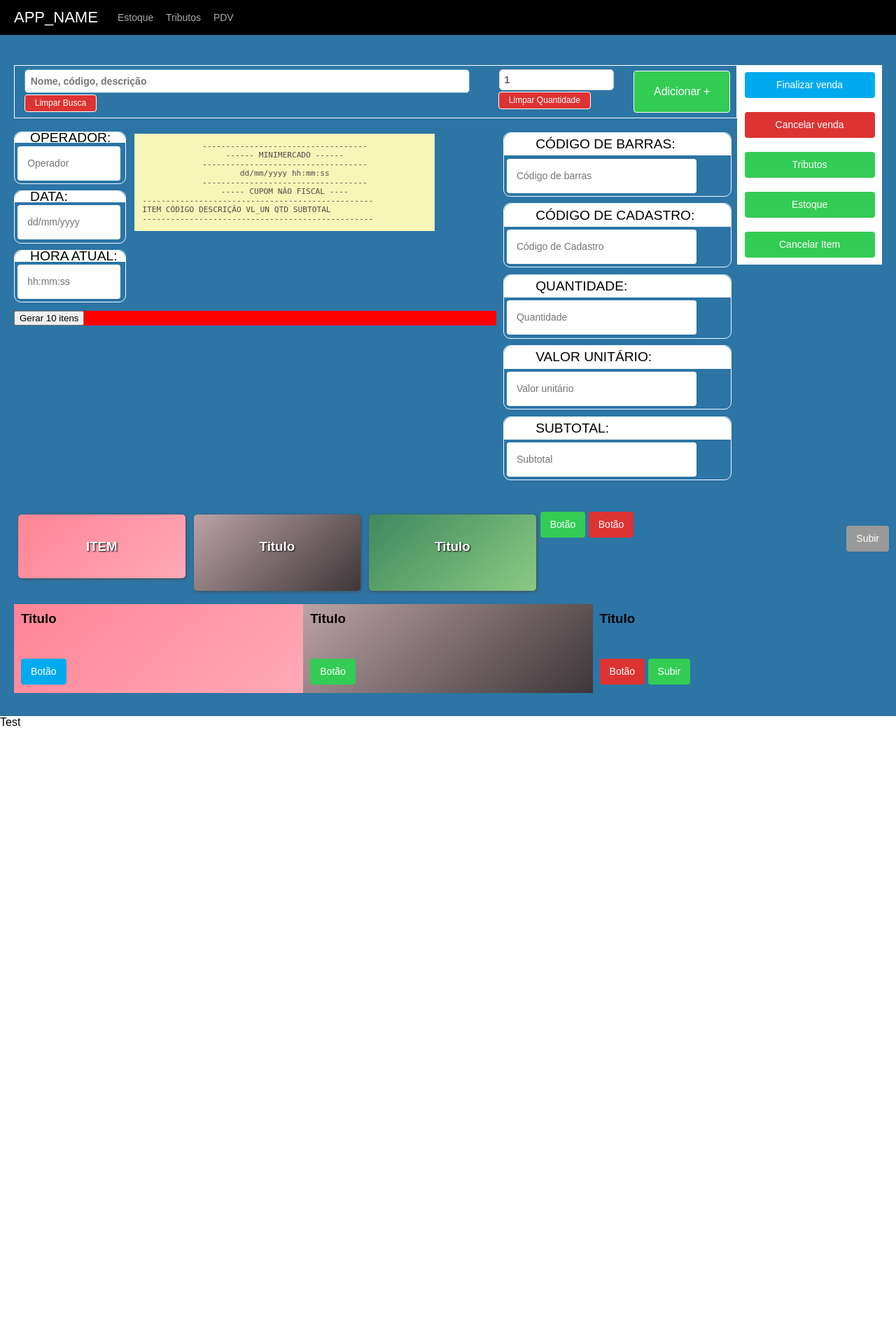
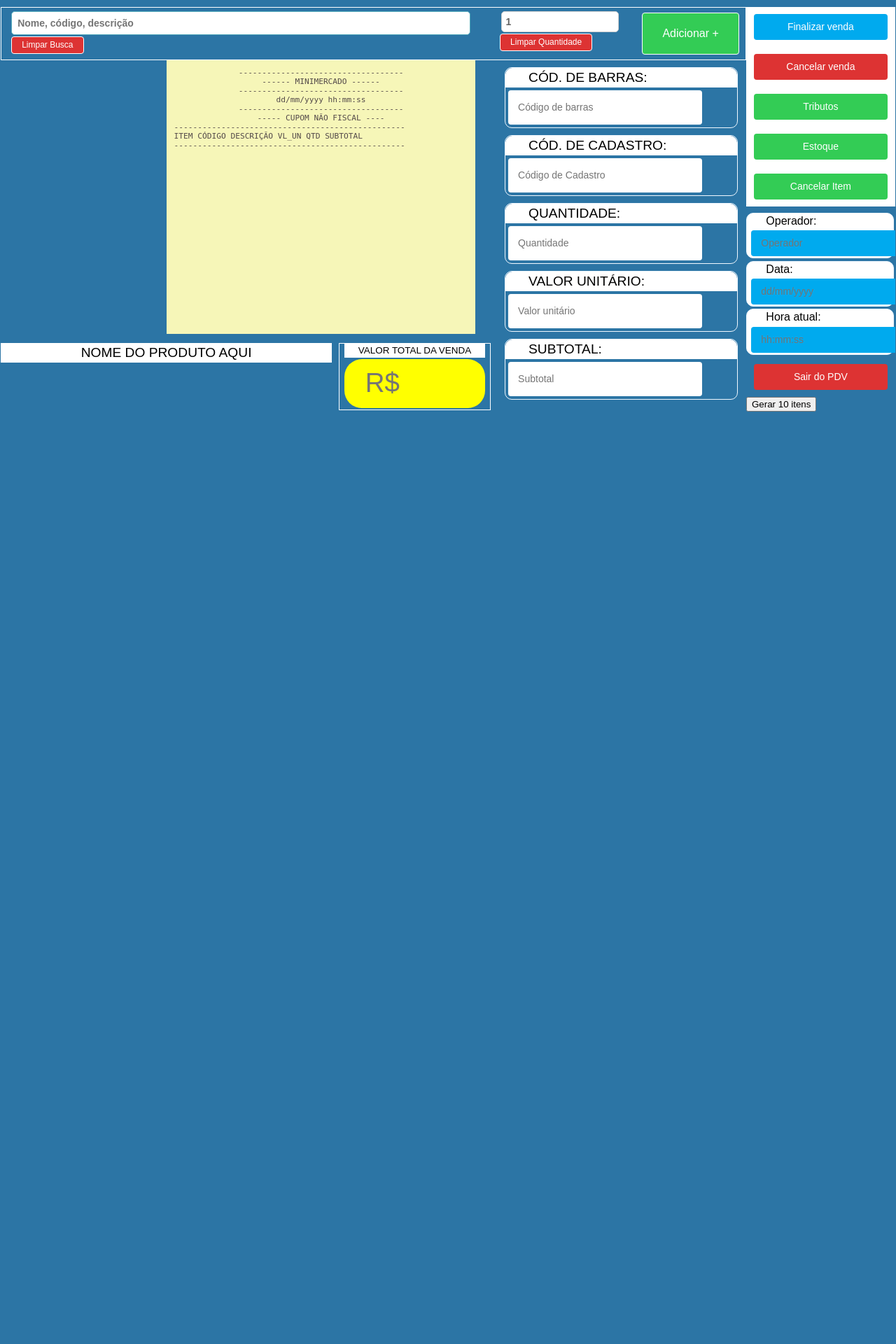
Before and after one commit to TiagoFrancaFernandesOPEN/crud_minimercado, a PHP site: page /?p=pdv in a window 1280 px wide. Shown: the top 1920 px of the page at 70% size. After the commit the page ends 588 px from the top, so only its background shows below. Run offline with PHP 8.4, Linux system fonts and the light colour scheme; lists and menus that the app fills with data are empty; some libraries are stand-ins or nearby versions.

Commit message:
Finalizando o front do PDV

```diff
--- a/app/public/css/estilo.css
+++ b/app/public/css/estilo.css
@@ -1,3 +1,4 @@
+@import url("./root.css");
 .mercado_quadro {
   background: #eee;
   padding: 20px;
@@ -23,54 +24,60 @@
   margin-top: 10px;
   display: inline-block;
 }
+
 .pink {
   background-image: linear-gradient(-222deg, #FF8494, #ffa9b7);
   /* box-shadow: 0px 0px 52px -18px rgba(0, 0, 0, 0.75); */
+}
 
-}
 .grey {
   background-image: linear-gradient(-222deg, rgb(187, 162, 165), #3d3638);
   /* box-shadow: 0px 0px 52px -18px rgba(0, 0, 0, 0.75); */
+}
 
-}
 .green {
   background-image: linear-gradient(-222deg, rgb(64, 136, 94), #8aca82);
   /* box-shadow: 0px 0px 52px -18px rgba(0, 0, 0, 0.75); */
-
 }
 
-.produto{
+.produto {
   margin: 6px;
   padding: 12px;
-  border-radius:5px;
+  border-radius: 5px;
   box-shadow: #504949 1px 1px 4px 0px;
-  color:#fff;
+  color: #fff;
   text-shadow: black 1px 1px 2px;
 }
-.produto:hover{
-  cursor:pointer;
+
+.produto:hover {
+  cursor: pointer;
   box-shadow: 2px 2px 6px 4px rgba(0, 0, 0, 0.75);
 }
-.f-left{
-  float:left;
-  margin-left:2px;
+
+.f-left {
+  float: left;
+  margin-left: 2px;
 }
-.f-rigth{
-  float:right;
-  margin-right:2px;
+
+.f-rigth {
+  float: right;
+  margin-right: 2px;
 }
+
 table th:last-child {
   width: 25%;
 }
 
 /* Itens da tela inicial */
+
 a.produto {
   /* height: 10em; */
   text-align: center;
   padding: 1em;
   text-decoration: none;
 }
-button.produto{
+
+button.produto {
   height: 12em;
   text-align: center;
   padding: 1em;
@@ -90,21 +97,35 @@ Página PDV
 ////////////////////////////////////////
 */
 
+.dashed {
+  border: 0 none;
+  border-top: 2px dashed #322f32;
+  background: none;
+  height: 0;
+}
+
 .pdv_container {
-  background: #2c75a5;
-  padding: 20px;
+  background: var(--azul-mob);
+  padding: 1px;
 }
+
+.base_container {
+  background: var(--azul-mob);
+  margin: 0.2em 0;
+}
+
 .keep_item_top {
   border: white solid 1px;
   top: 0px;
   position: relative;
-  padding:5px 0;
+  padding: 5px 0;
+  margin-top: 0.56em;
 }
 
-.keep_item_top input{
+.keep_item_top input {
   color: #636363;
-  background:white;
-  font-weight:bold;
+  background: white;
+  font-weight: bold;
   width: 87%;
   margin-left: 5px;
   border-radius: 5px;
@@ -144,18 +165,16 @@ Página PDV
 }
 
 .btnSearch:hover {
-  color: black;
+  /* color: black; */
   border: black solid 1px;
-  background:white;
+  /* background: white; */
 }
 
-.uppercase{
+.uppercase {
   text-transform: uppercase;
 }
 
-#limparItemSearch{
-  font-size: 12px;
-  /* padding: 12px 24px; */
+#limparItemSearch {
   line-height: 2px;
   margin-left: 2%;
 }
@@ -164,7 +183,8 @@ Página PDV
   background: white;
   margin-top: 4%;
 }
-.quickActionBtn{
+
+.quickActionBtn {
   width: 90%;
   margin: 10px auto;
   margin-left: 5%;
@@ -172,7 +192,7 @@ Página PDV
 
 .produtoInputContainer label {
   border: aliceblue solid 1px;
-    width: 100%;
+  width: 99%;
   display: inline-grid;
   text-indent: 10%;
   font-size: 1.2em;
@@ -185,18 +205,31 @@ Página PDV
   line-height: 0px;
   display: inline-grid;
   background: white !important;
-    padding: 5%;
   color: black;
   border-radius: 10px 10px 0 0;
   text-transform: uppercase;
+  padding: 0.73em 0;
 }
 
-.produtoInputContainer label input,.produtoInputContainer label input:hover {
+.produtoInputContainer label input, .produtoInputContainer label input:hover {
   color: #000;
   background: #fff;
   width: 75%;
   height: 2em;
   margin: 0.3em;
+}
+
+.espacadorTermico {
+    background: transparent;
+    height: 0.1em;
+}
+
+.ocultarDesktop {
+  display: none;
+}
+
+.ocultarMobile {
+  display: inline-block;
 }
 
 .papelTermico {
@@ -205,33 +238,140 @@ Página PDV
   font-family: monospace;
   width: 90%;
   color: #534949;
-    max-height:480px;
-    overflow:auto;
+  height: 375px;
+  overflow: auto;
 }
-.papelTermico table thead tr th, .papelTermico table tbody tr td{
+
+.papelTermico table thead tr th, .papelTermico table tbody tr td {
   font-weight: lighter !important;
   font-size: 0.9em !important;
   font-size: 0.7em !important;
 }
 
-.dashed{
-  border: 0 none;
-  border-top: 2px dashed #322f32;
-  background: none;
-  height:0;
+.caixaDetails {
+  margin-top: 0.6em;
 }
 
-@media (max-width: 500px)
-{
-  #itemSearchAdd {
-      padding: 6px;
+input#total_total_venda {
+  -webkit-appearance: none;
+  width: 70%;
+  background: yellow;
+  border-radius: 25px;
+}
+
+#espacamento_base {
+  display: none;
+}
+
+#total_total_venda_container label span {
+  line-height: 0px;
+  display: inline-grid;
+  background: white !important;
+  color: black;
+  /* border-radius: 10px 10px 0 0; */
+  text-transform: uppercase;
+  padding: 0.73em 0;
+  font-size: 0.7em;
+}
+
+#total_total_venda_container label {
+  border: white solid 1px;
+  display: inline-grid;
+  text-indent: 10%;
+  font-size: 1.2em;
+  line-height: 0px;
+  margin-bottom: 0.5em;
+  padding: 0 3%;
+}
+
+#produtoInput_nome_big {
+  line-height: 0px;
+  display: inline-grid;
+  background: white !important;
+  color: black;
+  text-transform: uppercase;
+  padding: 14px;
+  box-sizing: border-box;
+  margin-top: 10px;
+  font-size: 1.2em;
+  text-align: center;
+}
+
+.caixaDetails label {
+  border: aliceblue solid 1px;
+  width: 95%;
+  display: inline-grid;
+  text-indent: 10%;
+  font-size: 1em;
+  line-height: 0px;
+  border-radius: 10px;
+  margin-bottom: 0.2em;
+  padding-left: 3%;
+  background: white;
+}
+
+.caixaDetails label span {
+  color: black;
+  padding: .7em 0;
+}
+
+@media (max-width: 500px) {
+  .ocultarMobile {
+    display: none;
+  }
+  .ocultarDesktop {
+    display: inline-block;
+  }
+  .mobile_btn {
+    width: 30%;
+    right: 2%;
+  }
+  #itemSearchAdd, .btnSearch {
+    padding: 16px;
     font-size: large;
     float: unset;
     margin-right: unset;
   }
-  .topBorder{
+  .topBorder {
     border-top: white solid 1px;
     padding-top: 5px;
     margin-top: 5px;
   }
+  .produto {
+    margin: 4px 0 2px 0;
   }
+  div#total_total_venda_container {
+    position: fixed;
+    bottom: 10px;
+    z-index: 1000;
+    width: 65%;
+    left: 2%;
+    background: white;
+    box-shadow: black 1px 1px;
+  }
+  #espacamento_base {
+    display: inline-block;
+    width: 100%;
+    padding-bottom: 8em;
+  }
+  .keep_item_top input, .keep_item_top input[type="number"], .produtoInputContainer label input {
+    font-size: 1.2em;
+    padding: 0.8em 0.5em;
+  }
+  .mobile_btn .toTop {
+    width: 100%;
+    padding: 0.6em 0;
+    color: white;
+    font-size: 1.2em;
+    background: #045c5c;
+    margin-top: 0.5em;
+  }
+  .mobile_btn .go_acoes_venda {
+    width: 100%;
+    padding: 0.3em 0;
+    color: white;
+    font-size: 1.2em;
+    background: #dd3333;
+    text-align: center;
+  }
+}
--- a/app/public/css/min.css
+++ b/app/public/css/min.css
@@ -89,7 +89,8 @@ form>* {
 }
 
 .row {
-    margin: 1% 0;
+    /* margin: 1% 0; */
+    margin: 0;
     overflow: auto
 }
 
--- /dev/null
+++ b/app/public/css/root.css
@@ -0,0 +1,31 @@
+:root {
+  --blue: #007bff;
+  --indigo: #6610f2;
+  --purple: #6f42c1;
+  --pink: #e83e8c;
+  --red: #dc3545;
+  --orange: #fd7e14;
+  --yellow: #ffc107;
+  --green: #28a745;
+  --teal: #20c997;
+  --cyan: #17a2b8;
+  --white: #fff;
+  --gray: #6c757d;
+  --gray-dark: #343a40;
+  --primary: #007bff;
+  --secondary: #6c757d;
+  --success: #28a745;
+  --info: #17a2b8;
+  --warning: #ffc107;
+  --danger: #dc3545;
+  --light: #f8f9fa;
+  --dark: #343a40;
+  --breakpoint-xs: 0;
+  --breakpoint-sm: 576px;
+  --breakpoint-md: 768px;
+  --breakpoint-lg: 992px;
+  --breakpoint-xl: 1200px;
+  --font-family-sans-serif: -apple-system, BlinkMacSystemFont, "Segoe UI", Roboto, "Helvetica Neue", Arial, "Noto Sans", sans-serif, "Apple Color Emoji", "Segoe UI Emoji", "Segoe UI Symbol", "Noto Color Emoji";
+  --font-family-monospace: SFMono-Regular, Menlo, Monaco, Consolas, "Liberation Mono", "Courier New", monospace;
+  --azul-mob: #2c75a5;
+}
--- a/app/public/js/scripts.js
+++ b/app/public/js/scripts.js
@@ -1,3 +1,12 @@
+function scrollToID(aid) {
+  var aTag = jQuery("#" + aid);
+  if (aTag.length) {
+    jQuery('html,body').animate({ scrollTop: aTag.offset().top }, 'slow');
+  }else{
+    console.log('Nenhum item com o ID "'+aid+'"');
+  };
+}
+
 var key = 'p', value = 'start', here = window.location.href;
 function updateQueryStringParameter(uri, key, value) {
   var re = new RegExp("([?&])" + key + "=.*?(&|$)", "i");
@@ -56,20 +65,38 @@ function promptRemoverItemDoCupom() {
   }
 }
 
+function promptGoToStart() {
+  if (! confirm('Deseja sair da tela de vendas?')) {
+    return false;
+  }else{
+    window.location.href = goToStart;
+  }
+}
+
 //Adiconar eventos ao carregar a página
 jQuery(document).ready(function () {
   jQuery('#itemSearch').focus();
+
   jQuery('.go.btnGoToStart').on('click', function () {
     window.location.href = goToStart;
   });
+
   jQuery('#itemSearch').on('change',function(){
     jQuery('#qtdItemSearch').val('1');
   });
 
-  $(".toTop").click(function () {
-    $('html, body').animate({
-      scrollTop: $("#topIsHere").offset().top
-    }, 1000);
+  // jQuery(".toTop").click(function () {
+  //   jQuery('html, body').animate({
+  //     scrollTop: jQuery("#topIsHere").offset().top
+  //   }, 1000);
+  // });
+
+  jQuery(".toTop").click(function () {
+    scrollToID('topIsHere');
+  });
+
+  jQuery(".go_acoes_venda").click(function () {
+    scrollToID('acoes_venda');
   });
 
 });
--- a/app/public/views/pages/pdv.php
+++ b/app/public/views/pages/pdv.php
@@ -4,16 +4,18 @@ $pageTitle = APP_NAME;
 ?>
 <?php require_once '_includes/header.php' ?>
 
-<?php require_once '_includes/menu.php' ?>
+<?php // require_once '_includes/menu.php' ?>
 
-
+<style>
+body{background:var(--azul-mob);}
+</style>
 <div class="container_produtos">
-  <span id="topIsHere" style="display:none;"></span>
   <div class="pdv_container">
     <div class="row">
       <div class="col c10">
       <div class="row keep_item_top">
         <div class="col c8">
+          <span name="topIsHere" id="topIsHere" style="display:none;"></span>
           <input type="text" id="itemSearch" placeholder="Nome, código, descrição">
           <button class="btnSearch btn btn-sm btn-c"
           onclick="jQuery('#itemSearch').val('')" id="limparItemSearch">Limpar Busca</button>
@@ -30,7 +32,7 @@ $pageTitle = APP_NAME;
             <option value="5"></option>
             <option value="10"></option>
           </datalist>
-          <div class="btnSearch btnSearch btn btn-sm btn-c" onclick="jQuery('#qtdItemSearch').val('')" id="limparQtdItemSearch">
+          <div class="btnSearch btn btn-sm btn-c" onclick="jQuery('#qtdItemSearch').val('')" id="limparQtdItemSearch">
             Limpar Quantidade</div>
         </div><div class="col c2 topBorder">
           <button id="itemSearchAdd" class="btnSearch btn btn-sm btn-b" type="button">Adicionar</button>
@@ -39,21 +41,7 @@ $pageTitle = APP_NAME;
       <div class="row">
         <div class="col c8">
           <div class="row">
-            <div class="col c3">
-              <div class="row">
-                <div class="col c11 produtoInputContainer">
-                  <label style=><span>Operador:</span>
-                    <input class="btn btn-sm btn-c" type="text" placeholder="Operador" disabled>
-                  </label>
-                  <label><span>Data:</span>
-                    <input class="btn btn-sm btn-a produtoInputVal" type="text" placeholder="dd/mm/yyyy" disabled>
-                  </label>
-                  <label><span>Hora atual:</span>
-                    <input class="btn btn-sm btn-b produtoInputVal" type="text" placeholder="hh:mm:ss" disabled>
-                  </label>
-                </div>
-              </div>
-            </div>
+            <div class="col c4 espacadorTermico ocultarMobile"></div>
             <div class="col c8">
               <div class="row">
                 <div class="col c8 papelTermico">
@@ -77,26 +65,31 @@ $pageTitle = APP_NAME;
                     </tbody>
                   </table>
                 </div>
-                <button class="btn btn-sm toTop ocultarDesktop fixed-box">Subir</button>
               </div>
             </div>
-            <div class="col c12" style="background: red;">
-              <script>
-              function gerar10() {
-                for(i=0;i<10;i++){
-                  adicionarLinhaAoCupom();
-                }
-              }
-              </script>
-            <button onclick="gerar10()">Gerar 10 itens</button>
+            <div class="col c12 base_container">
+              <div class="row">
+                <div class="col c8">
+                   <div class="row">
+                     <div class="col c12" id="produtoInput_nome_big">
+                      Nome do produto aqui
+                    </div>
+                  </div>
+                </div>
+                <div class="col c4" id="total_total_venda_container" >
+                  <label><span>Valor Total da Venda</span>
+                    <input id="total_total_venda" class="btn" type="text" placeholder="R$" disabled/>
+                  </label>
+                </div>
+              </div>
             </div>
           </div>
         </div>
         <div class="col c4 produtoInputContainer">
-          <label><span>Código de barras:</span>
+          <label><span>Cód. de barras:</span>
             <input class="btn btn-sm btn-c produtoInputVal" type="text" placeholder="Código de barras" />
           </label>
-          <label><span>Código de Cadastro:</span>
+          <label><span>Cód. de Cadastro:</span>
             <input class="btn btn-sm btn-c produtoInputVal" type="text" placeholder="Código de Cadastro" />
           </label>
           <label><span>Quantidade:</span>
@@ -115,31 +108,41 @@ $pageTitle = APP_NAME;
       <div class="col c2">
         <div class="row">
             <div class="col c12 containerQuickAction topBorder">
+              <span id="acoes_venda"></span>
               <button class="btn btn-sm btn-a quickActionBtn" type="button">Finalizar venda</button>
               <button class="btn btn-sm btn-c quickActionBtn" type="button">Cancelar venda</button>
               <button class="btn btn-sm btn-b quickActionBtn" type="button">Tributos</button>
               <button class="btn btn-sm btn-b quickActionBtn" type="button">Estoque</button>
               <button class="btn btn-sm btn-b quickActionBtn" type="button" onclick="promptRemoverItemDoCupom()">Cancelar Item</button>
             </div>
+            <div class="col c12 caixaDetails">
+              <label style=><span>Operador:</span>
+                <input class="btn btn-sm btn-a" type="text" placeholder="Operador" disabled>
+              </label>
+              <label><span>Data:</span>
+                <input class="btn btn-sm btn-a produtoInputVal" type="text" placeholder="dd/mm/yyyy" disabled>
+              </label>
+              <label><span>Hora atual:</span>
+                <input class="btn btn-sm btn-a produtoInputVal" type="text" placeholder="hh:mm:ss" disabled>
+              </label>
+              <button class="btn btn-sm btn-c quickActionBtn" type="button" onclick="promptGoToStart()">Sair do PDV</button>
+            </div>
+            <script>
+              function gerar10() {
+                for (i = 0; i < 10; i++) {
+                  adicionarLinhaAoCupom();
+                }
+              }
+            </script>
+            <button onclick="gerar10()">Gerar 10 itens</button>
+        </div>
+        <div id="espacamento_base">
+        </div>
         </div>
       </div><!-- FIM Sidebar Direita -->
     </div>
-    <div class="row">
-      <a href="#item" class="col c2 produto pink">
-        <h3>ITEM</h3>
-      </a>
-      <a href="#item" class="col c2 produto grey">
-        <h3>Titulo</h3>
-        <br>
-        <a href="#link" class="btn btn-sm btn-b">Botão</a>
-      </a>
-      <a href="#item" class="col c2 produto green">
-        <h3>Titulo</h3>
-        <br>
-        <a href="#link" class="btn btn-sm btn-c">Botão</a>
-      </a>
-    </div>
-    <div class="row">
+
+    <!-- <div class="row">
       <div class="col c4 pink">
         <h3>Titulo</h3>
         <br>
@@ -156,7 +159,8 @@ $pageTitle = APP_NAME;
         <a href="#link" class="btn btn-sm btn-c">Botão</a>
         <button class="btn btn-sm btn-b toTop ocultarDesktop">Subir</button>
       </div>
-    </div>
+    </div> -->
+
   </div>
 
   <!-- <div class="row">
@@ -183,24 +187,10 @@ $pageTitle = APP_NAME;
         </tbody>
       </table>
     </div> -->
-    <div>
-
-
-
-      <div id="div1" style="height: 1000px; width 100px">
-        Test
-      </div>
-      <br>
-      <div id="div2" style="height: 1000px; width 100px">
-        Test 2
-      </div>
-
-      <script type="text/javascript">
-
-      </script>
-
-
-    </div>
+  <div class="ocultarDesktop fixed-box mobile_btn">
+    <button class="btn btn-sm go_acoes_venda">Tratar Compra</button>
+    <button class="btn btn-sm toTop">Subir</button>
+  </div>
 </div>
 
 <?php require_once '_includes/footer.php' ?>
```
Lines whose indentation alone changed are shown as unchanged.
